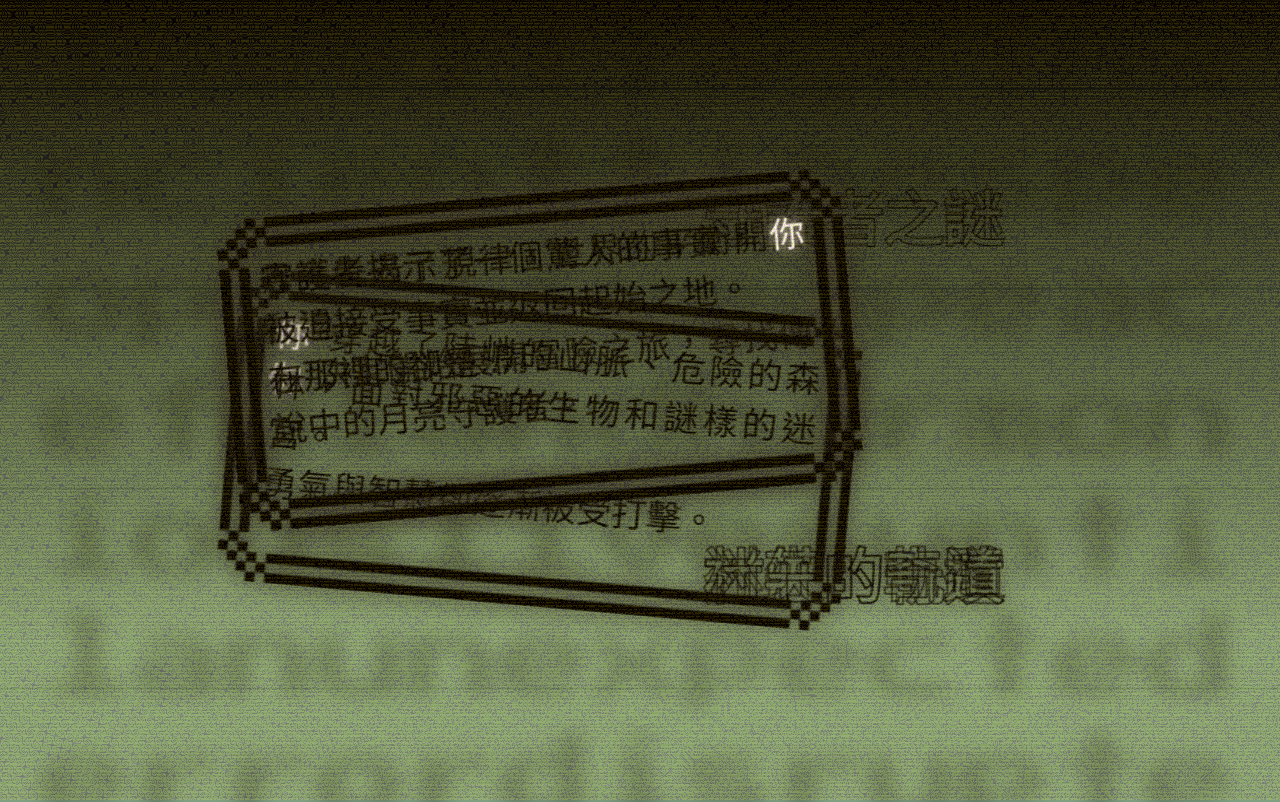
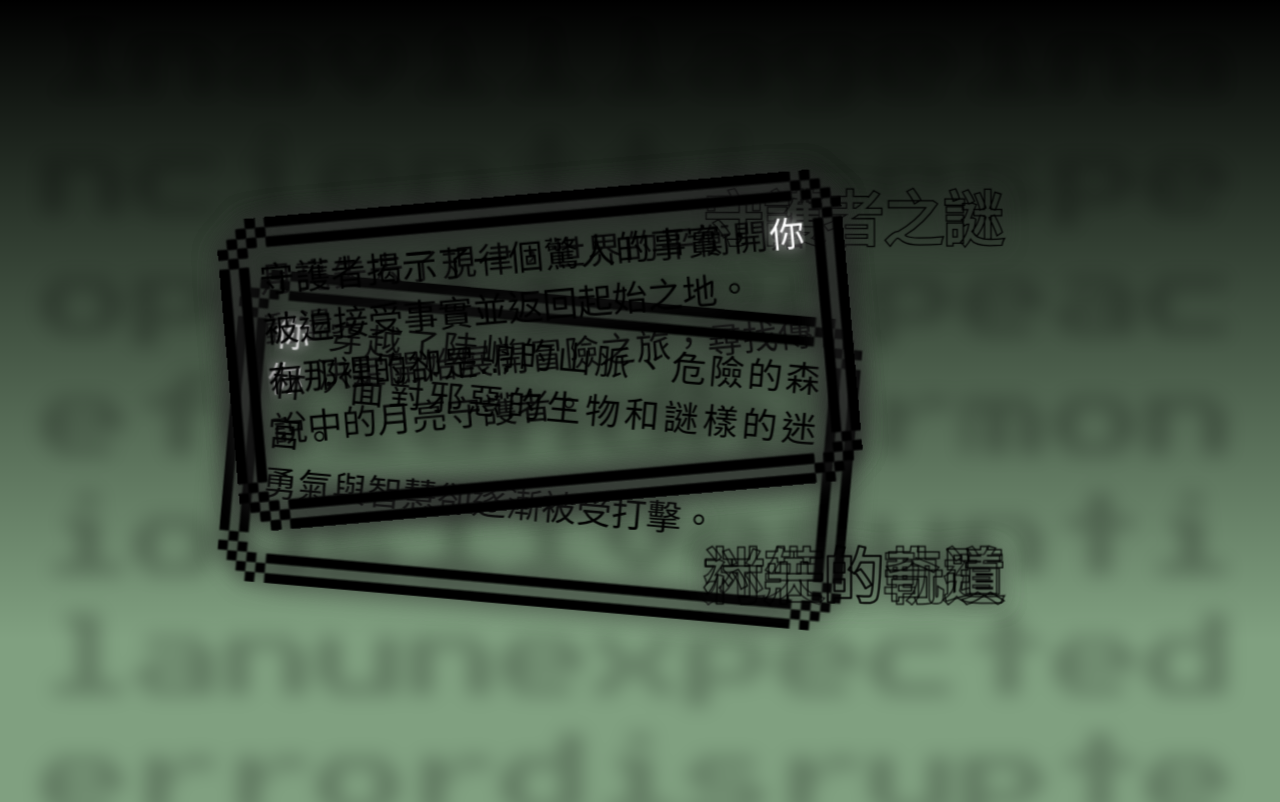
Before and after one commit to lians13/lians13.github.io, a plain HTML site: page MFEE41/index.html in a window 1280 px wide. Shown: the top 802 px of the page. Drawn offline with nearby package versions, Linux system fonts and the light colour scheme; a web font is replaced by a local one.

Commit message:
Update index.html
test

```diff
--- a/MFEE41/index.html
+++ b/MFEE41/index.html
@@ -22,7 +22,7 @@
 </head>
 
 <body>
-    <div class="noise"></div>
+    <div class=""></div>
     <div class="grid">
         <div></div>
     </div>
```
